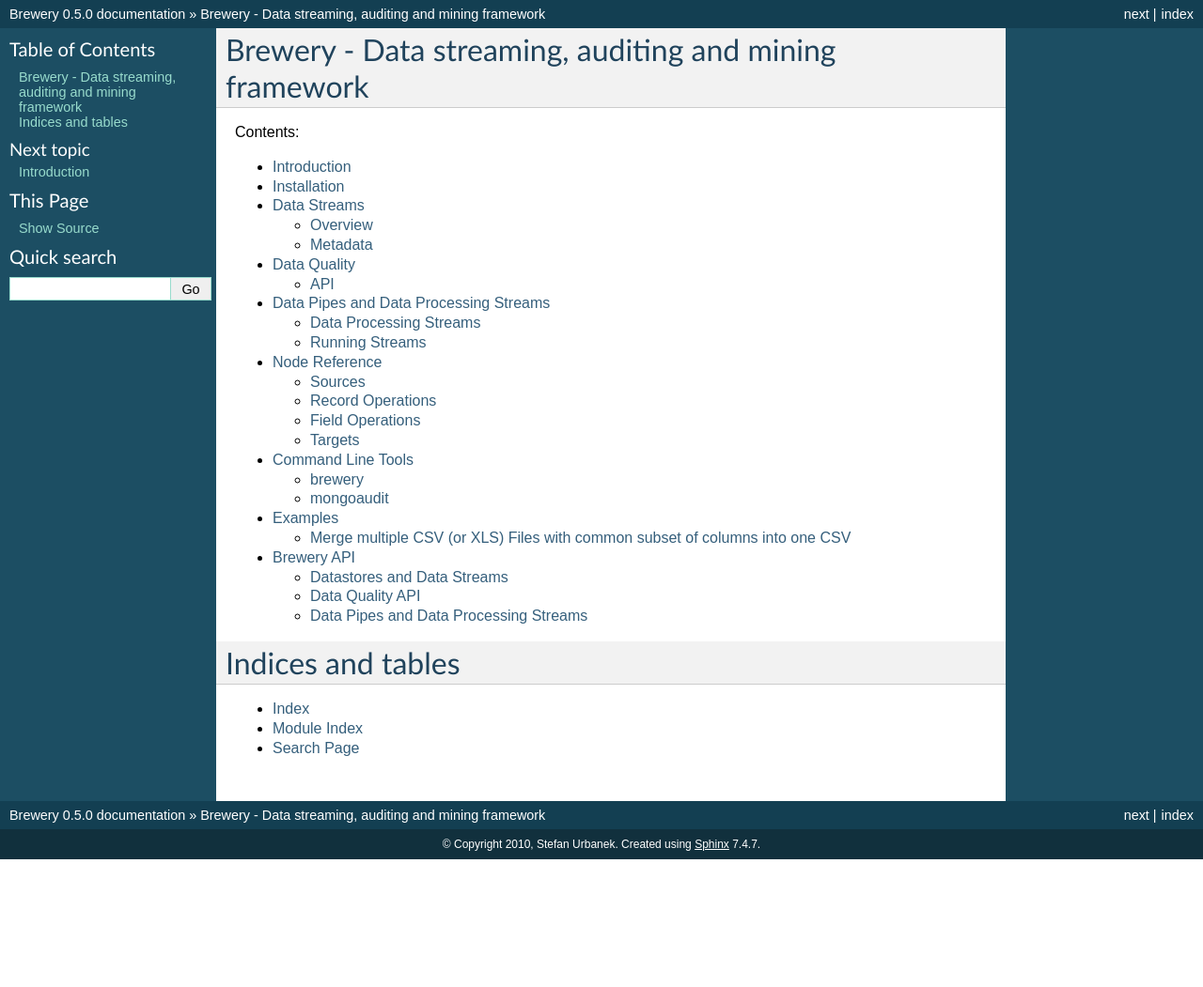
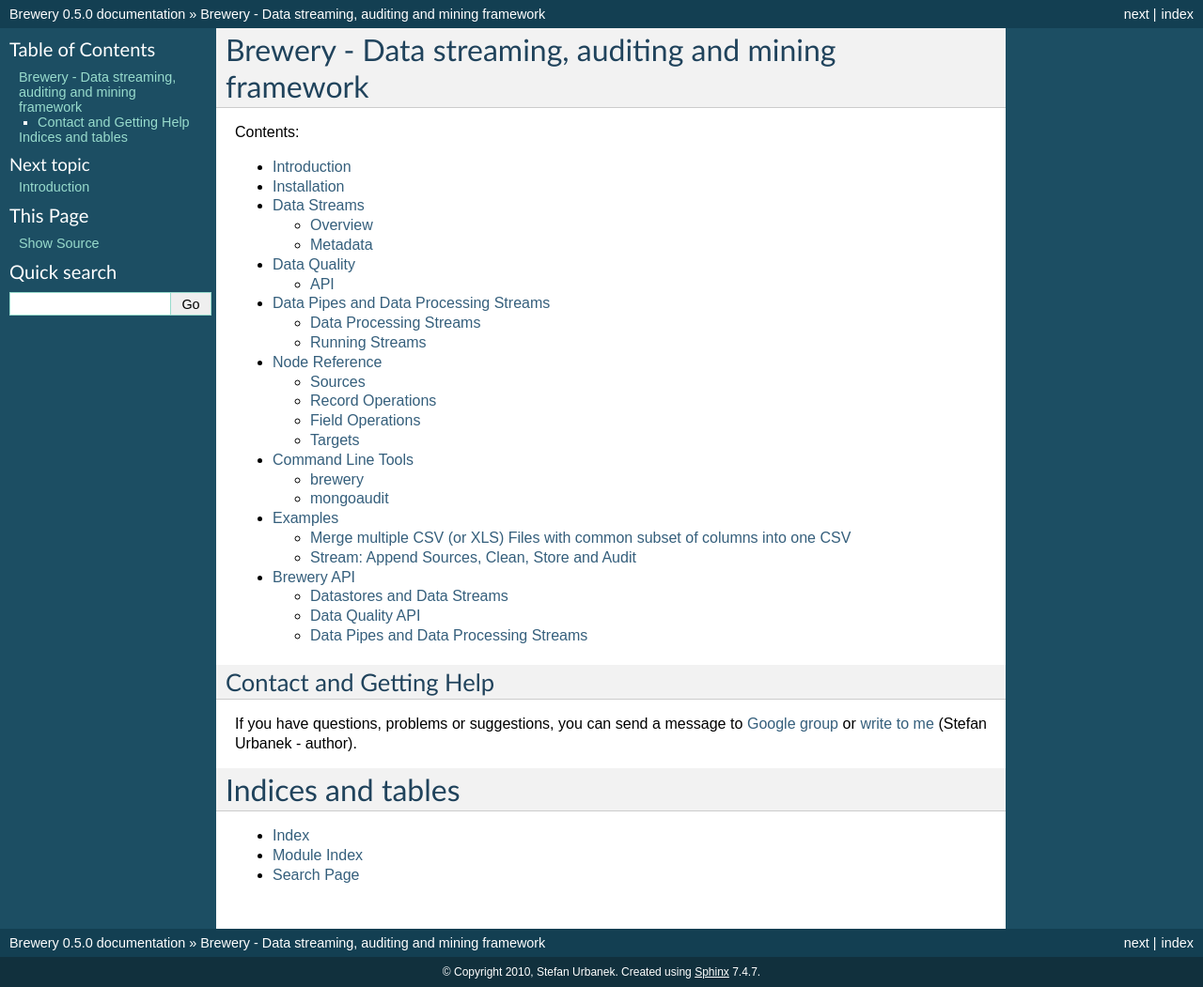
Before and after one commit to Stiivi/brewery, a Sphinx documentation site: the page built from doc/index.rst, in a window 1280 px wide. Shown: the whole page at 94% size. Built offline with Sphinx 7.4.7, drawn with Linux system fonts in a browser that asks for light colours; before the commit the page ends 915 px from its top, so only the background shows below that; some of the changed lines change nothing that is shown.

Commit message:
added LGPL; added stream example; added contact info to doc

```diff
--- a/doc/examples/index.rst
+++ b/doc/examples/index.rst
@@ -7,3 +7,4 @@
    :maxdepth: 2
 
    merge_multiple_files
+   pipes_append_clean_audit
--- /dev/null
+++ b/doc/examples/pipes_append_clean_audit.rst
@@ -0,0 +1,133 @@
+Stream: Append Sources, Clean, Store and Audit
+==============================================
+
+**Situation**: We have two directories containing YAML files with donations of same structure (or
+at least same subset of fields that we are interested in)::
+
+    donations/source1/
+        record_0.yml
+        record_1.yml
+        record_2.yml
+        ...
+    donations/source2/
+        record_0.yml
+        record_1.yml
+        record_2.yml
+        ...
+
+Some numeric fields are represented as strings, contain leading or trailing spaces, spaces between
+numbers.
+
+**Objective**: We want to create a CSV file ``donations.csv`` that will contain records from both
+directories. Moreover we want to clean the fields: strip spaces from strings and convert mumbers
+stored as strings into numbers. Also we want to know, how many of fields are filled in.
+
+Solution
+--------
+
+Problem can be solved using following data stream:
+
+.. figure:: pipes_append_clean_audit.png
+
+    Data stream.
+
+The stream consists of (from left to right):
+
+* two YAML directory sources
+* append node - sequentially concatenate streams
+* coalesce types node - fix field values according to specified type, for example convert strings
+  into integers for fields of type `integer`
+* CSV data target
+* audit node
+* formatted printer
+
+Code
+----
+
+Import brewery pipes:
+
+.. code-block:: python
+
+    import brewery.pipes as pipes
+
+
+Create a dictionary containing nodes. We will refer to the nodes by name later.
+
+
+.. code-block:: python
+
+    nodes = {
+        "source1": pipes.YamlDirectorySourceNode(path = "donations/source1"),
+        "source2": pipes.YamlDirectorySourceNode(path = "donations/source2"),
+        "append": pipes.AppendNode(),
+        "clean": pipes.CoalesceValueToTypeNode(),
+        "output": pipes.CSVTargetNode(resource = "donations.csv"),
+        "audit": pipes.AuditNode(distinct_threshold = None),
+        "print": pipes.FormattedPrinterNode()
+    }
+
+Connect the nodes:
+
+.. code-block:: python
+
+    connections = [ ("source1", "append"),
+                    ("source2", "append"),
+                    ("append", "clean"),
+                    ("clean", "output"),
+                    ("clean", "audit"),
+                    ("audit", "print")
+                    ]
+
+Specify fields that we are going to process from sources. Also specify their types for automated
+cleansing. For more information about fields see :class:`brewery.ds.Field` and
+:class:`brewery.ds.FieldList`. If you are not creating `FieldList` object directly, then make sure
+that you convert an array using :func:`brewery.ds.fieldlist`.
+
+.. code-block:: python
+
+    fields = [  "file",
+                ("source_code", "string"),
+                ("id", "string"),
+                ("receiver_name", "string"),
+                ("project", "string"),
+                ("requested_amount", "float"),
+                ("received_amount", "float"),
+                ("source_comment", "string")
+            ]
+
+    nodes["source1"].fields = ds.fieldlist(fields)
+    nodes["source2"].fields = ds.fieldlist(fields)
+
+Configure nodes:
+
+.. code-block:: python
+
+
+    nodes["print"].header = u"field                            nulls      empty   distinct\n" \
+                             "------------------------------------------------------------"
+    nodes["print"].format = u"{field_name:<30.30} {null_record_ratio: >7.2%} "\
+                             "{empty_string_count:>10} {distinct_count:>10}"
+
+
+Crate :class:`brewery.pipes.Steram` and run it:
+
+.. code-block:: python
+
+    stream = pipes.Stream(nodes, connections)
+    stream.initialize()
+    stream.run()
+    stream.finalize()
+
+Stream will create the ``donations.csv`` and will produce a report on standard output that will
+look something like this::
+
+    field                            nulls      empty   distinct
+    ------------------------------------------------------------
+    file                             0.00%          0         32
+    source_code                      0.00%          0          2
+    id                               9.96%          0        907
+    receiver_name                    9.10%          0       1950
+    project                          0.05%          0       3628
+    requested_amount                22.90%          0        924
+    received_amount                  4.98%          0        728
+    source_comment                  99.98%          0          2
--- a/doc/index.rst
+++ b/doc/index.rst
@@ -1,8 +1,3 @@
-.. Brewery documentation master file, created by
-   sphinx-quickstart on Wed Dec 15 11:57:31 2010.
-   You can adapt this file completely to your liking, but it should at least
-   contain the root `toctree` directive.
-
 Brewery - Data streaming, auditing and mining framework
 =======================================================
 
@@ -21,6 +16,15 @@
    examples/index
    api/index
 
+Contact and Getting Help
+------------------------
+
+If you have questions, problems or suggestions, you can send a message to `Google group`_ or
+`write to me`_ (Stefan Urbanek - author).
+
+.. _Google group: http://groups.google.com/group/databrewery
+.. _write to me: stefan.urbanek@gmail.com
+
 Indices and tables
 ==================
 
```
Also changed, not shown: doc/examples/pipes_append_clean_audit.png (added), doc/introduction.rst (line endings or trailing spaces), doc/stream_example.png (added), 2 other files.
